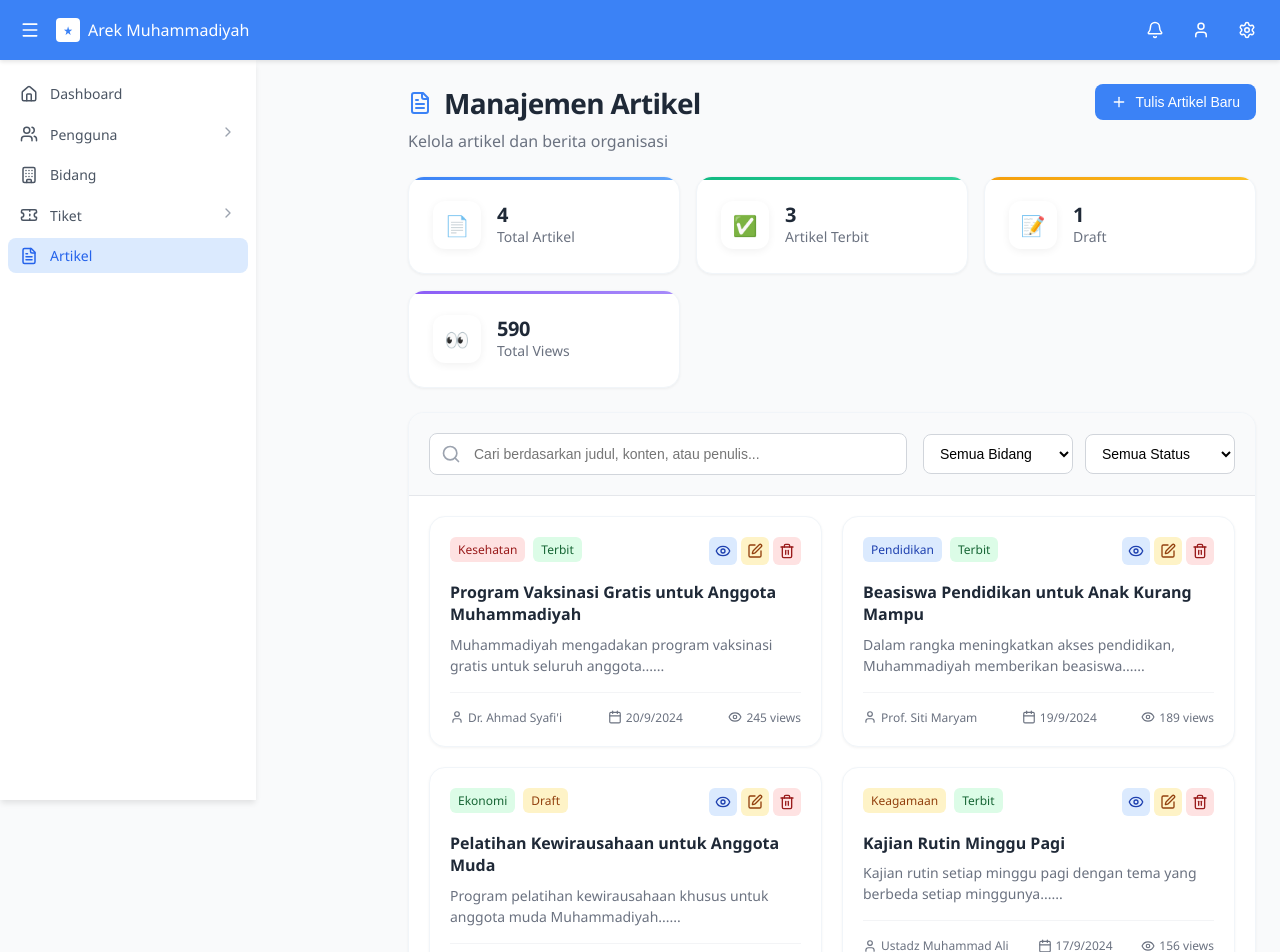
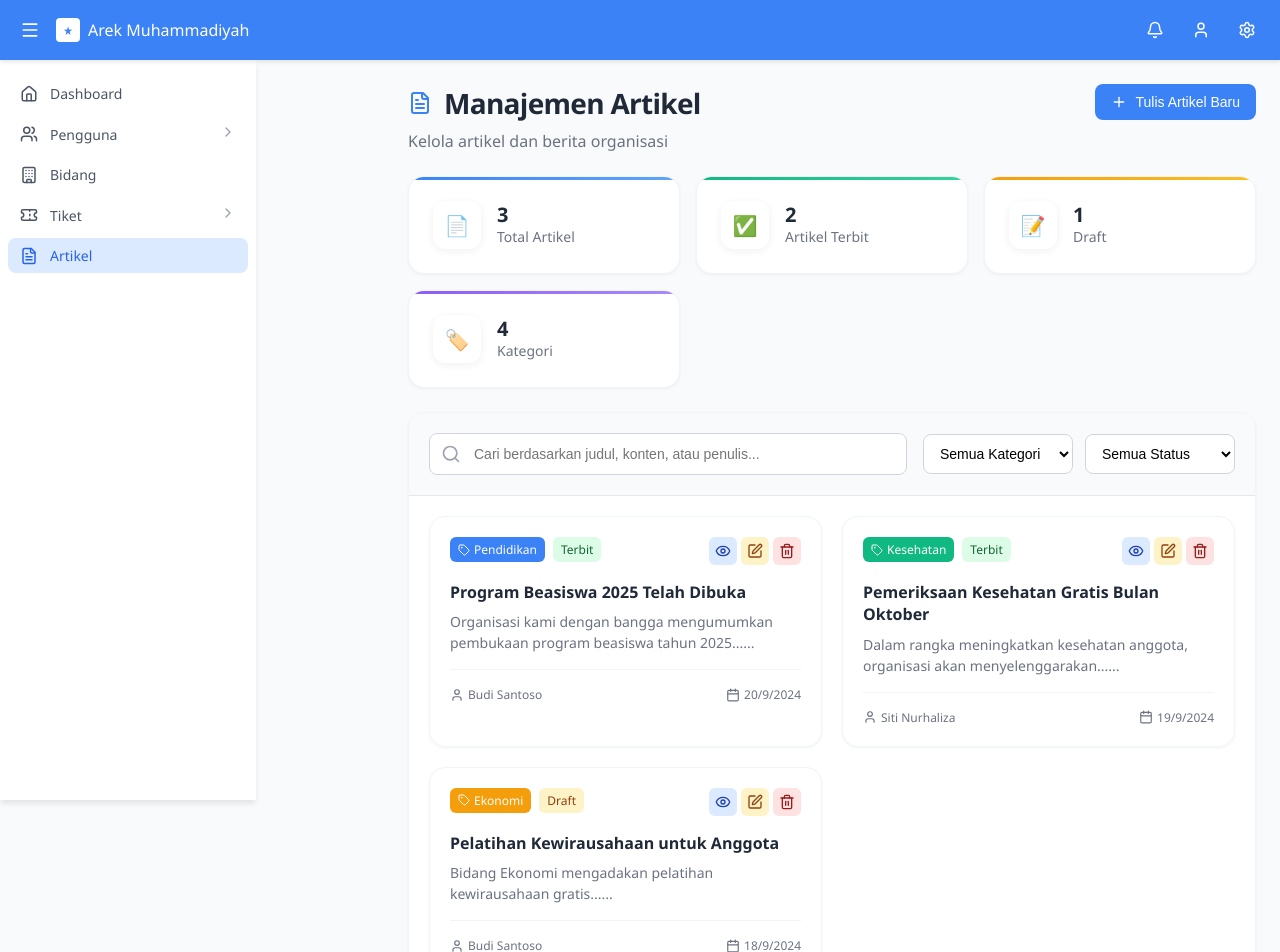
Before and after one commit to Lim018/arek-muhammadiyah-fe, a React (Create React App) app: page /artikel in a window 1280 px wide. Shown: the top 952 px of the page. Built offline with nearby package versions, Linux system fonts and the light colour scheme.

Commit message:
update ArtikelPage

```diff
--- a/src/pages/ArtikelPage.js
+++ b/src/pages/ArtikelPage.js
@@ -1,77 +1,105 @@
 import React, { useState, useEffect } from 'react';
 import Layout from '../components/Layout';
-import { FileText, Search, Plus, Edit, Trash2, Eye, Calendar, User } from 'lucide-react';
+import { FileText, Search, Plus, Edit, Trash2, Eye, Calendar, User, Tag } from 'lucide-react';
 import '../styles/CommonPages.css';
 
 const ArtikelPage = () => {
   const [searchTerm, setSearchTerm] = useState('');
   const [articles, setArticles] = useState([]);
   const [loading, setLoading] = useState(true);
-  const [selectedBidang, setSelectedBidang] = useState('semua');
+  const [selectedCategory, setSelectedCategory] = useState('semua');
   const [selectedStatus, setSelectedStatus] = useState('semua');
+  const [categories, setCategories] = useState([]);
 
   useEffect(() => {
-    // Simulasi loading data
+    fetchCategories();
+    fetchArticles();
+  }, []);
+
+  const fetchCategories = async () => {
+    try {
+      // TODO: Replace with actual API call
+      // const response = await fetch('http://localhost:3000/api/categories?active=true');
+      setCategories([
+        { id: 1, name: 'Pendidikan', color: '#3B82F6' },
+        { id: 2, name: 'Kesehatan', color: '#10B981' },
+        { id: 3, name: 'Ekonomi', color: '#F59E0B' },
+        { id: 4, name: 'Keagamaan', color: '#8B5CF6' },
+      ]);
+    } catch (error) {
+      console.error('Error fetching categories:', error);
+    }
+  };
+
+  const fetchArticles = async () => {
+    try {
+      // TODO: Replace with actual API call
+      // const response = await fetch('http://localhost:3000/api/articles');
+
       setTimeout(() => {
         setArticles([
           {
             id: 1,
-          title: 'Program Vaksinasi Gratis untuk Anggota Muhammadiyah',
-          content: 'Muhammadiyah mengadakan program vaksinasi gratis untuk seluruh anggota...',
-          bidang: 'Kesehatan',
-          author: 'Dr. Ahmad Syafi\'i',
-          publishDate: '2024-09-20',
-          status: 'published',
-          views: 245,
-          image: null
+            user_id: '081234567890',
+            category_id: 1,
+            title: 'Program Beasiswa 2025 Telah Dibuka',
+            slug: 'program-beasiswa-2025-telah-dibuka',
+            content: 'Organisasi kami dengan bangga mengumumkan pembukaan program beasiswa tahun 2025...',
+            feature_image: '/uploads/articles/beasiswa_2025.jpg',
+            is_published: true,
+            created_at: '2024-09-20',
+            updated_at: '2024-09-20',
+            user: { name: 'Budi Santoso' },
+            category: { name: 'Pendidikan', color: '#3B82F6' }
           },
           {
             id: 2,
-          title: 'Beasiswa Pendidikan untuk Anak Kurang Mampu',
-          content: 'Dalam rangka meningkatkan akses pendidikan, Muhammadiyah memberikan beasiswa...',
-          bidang: 'Pendidikan',
-          author: 'Prof. Siti Maryam',
-          publishDate: '2024-09-19',
-          status: 'published',
-          views: 189,
-          image: null
+            user_id: '081234567891',
+            category_id: 2,
+            title: 'Pemeriksaan Kesehatan Gratis Bulan Oktober',
+            slug: 'pemeriksaan-kesehatan-gratis-oktober',
+            content: 'Dalam rangka meningkatkan kesehatan anggota, organisasi akan menyelenggarakan...',
+            feature_image: '/uploads/articles/kesehatan_gratis.jpg',
+            is_published: true,
+            created_at: '2024-09-19',
+            updated_at: '2024-09-19',
+            user: { name: 'Siti Nurhaliza' },
+            category: { name: 'Kesehatan', color: '#10B981' }
           },
           {
             id: 3,
-          title: 'Pelatihan Kewirausahaan untuk Anggota Muda',
-          content: 'Program pelatihan kewirausahaan khusus untuk anggota muda Muhammadiyah...',
-          bidang: 'Ekonomi',
-          author: 'Ir. Fatimah Zahra',
-          publishDate: '2024-09-18',
-          status: 'draft',
-          views: 0,
-          image: null
-        },
-        {
-          id: 4,
-          title: 'Kajian Rutin Minggu Pagi',
-          content: 'Kajian rutin setiap minggu pagi dengan tema yang berbeda setiap minggunya...',
-          bidang: 'Keagamaan',
-          author: 'Ustadz Muhammad Ali',
-          publishDate: '2024-09-17',
-          status: 'published',
-          views: 156,
-          image: null
+            user_id: '081234567890',
+            category_id: 3,
+            title: 'Pelatihan Kewirausahaan untuk Anggota',
+            slug: 'pelatihan-kewirausahaan-anggota',
+            content: 'Bidang Ekonomi mengadakan pelatihan kewirausahaan gratis...',
+            feature_image: '/uploads/articles/pelatihan_wirausaha.jpg',
+            is_published: false,
+            created_at: '2024-09-18',
+            updated_at: '2024-09-18',
+            user: { name: 'Budi Santoso' },
+            category: { name: 'Ekonomi', color: '#F59E0B' }
           },
         ]);
         setLoading(false);
       }, 1000);
-  }, []);
+    } catch (error) {
+      console.error('Error fetching articles:', error);
+      setLoading(false);
+    }
+  };
 
   const filteredArticles = articles.filter(article => {
     const matchesSearch = article.title.toLowerCase().includes(searchTerm.toLowerCase()) ||
                          article.content.toLowerCase().includes(searchTerm.toLowerCase()) ||
-                         article.author.toLowerCase().includes(searchTerm.toLowerCase());
+                         article.user?.name.toLowerCase().includes(searchTerm.toLowerCase());
 
-    const matchesBidang = selectedBidang === 'semua' || article.bidang === selectedBidang;
-    const matchesStatus = selectedStatus === 'semua' || article.status === selectedStatus;
+    const matchesCategory = selectedCategory === 'semua' || article.category_id === parseInt(selectedCategory);
+    const matchesStatus = selectedStatus === 'semua' ||
+                         (selectedStatus === 'published' && article.is_published) ||
+                         (selectedStatus === 'draft' && !article.is_published);
 
-    return matchesSearch && matchesBidang && matchesStatus;
+    return matchesSearch && matchesCategory && matchesStatus;
   });
 
   const handleDelete = (id) => {
@@ -79,8 +107,6 @@ const ArtikelPage = () => {
       setArticles(articles.filter(a => a.id !== id));
     }
   };
-
-  const bidangOptions = ['Pendidikan', 'Kesehatan', 'Ekonomi', 'Keagamaan'];
 
   return (
     <Layout>
@@ -113,22 +139,22 @@ const ArtikelPage = () => {
           <div className="stat-card green">
             <div className="stat-icon">✅</div>
             <div className="stat-content">
-              <div className="stat-number">{articles.filter(a => a.status === 'published').length}</div>
+              <div className="stat-number">{articles.filter(a => a.is_published).length}</div>
               <div className="stat-description">Artikel Terbit</div>
             </div>
           </div>
           <div className="stat-card yellow">
             <div className="stat-icon">📝</div>
             <div className="stat-content">
-              <div className="stat-number">{articles.filter(a => a.status === 'draft').length}</div>
+              <div className="stat-number">{articles.filter(a => !a.is_published).length}</div>
               <div className="stat-description">Draft</div>
             </div>
           </div>
           <div className="stat-card purple">
-            <div className="stat-icon">👀</div>
+            <div className="stat-icon">🏷️</div>
             <div className="stat-content">
-              <div className="stat-number">{articles.reduce((sum, a) => sum + a.views, 0)}</div>
-              <div className="stat-description">Total Views</div>
+              <div className="stat-number">{categories.length}</div>
+              <div className="stat-description">Kategori</div>
             </div>
           </div>
         </div>
@@ -149,13 +175,13 @@ const ArtikelPage = () => {
               </div>
               <div className="filter-section">
                 <select
-                  value={selectedBidang}
-                  onChange={(e) => setSelectedBidang(e.target.value)}
+                  value={selectedCategory}
+                  onChange={(e) => setSelectedCategory(e.target.value)}
                   className="filter-select"
                 >
-                  <option value="semua">Semua Bidang</option>
-                  {bidangOptions.map(bidang => (
-                    <option key={bidang} value={bidang}>{bidang}</option>
+                  <option value="semua">Semua Kategori</option>
+                  {categories.map(category => (
+                    <option key={category.id} value={category.id}>{category.name}</option>
                   ))}
                 </select>
                 <select
@@ -181,23 +207,34 @@ const ArtikelPage = () => {
                 <div key={article.id} className="article-card">
                   <div className="article-header">
                     <div className="article-meta">
-                      <span className={`bidang-badge ${article.bidang.toLowerCase()}`}>
-                        {article.bidang}
+                      <span
+                        className="bidang-badge"
+                        style={{
+                          backgroundColor: article.category?.color || '#6b7280',
+                          color: 'white',
+                          display: 'flex',
+                          alignItems: 'center',
+                          gap: '4px'
+                        }}
+                      >
+                        <Tag size={12} />
+                        {article.category?.name || 'Tanpa Kategori'}
                       </span>
-                      <span className={`status-badge ${article.status === 'published' ? 'active' : 'inactive'}`}>
-                        {article.status === 'published' ? 'Terbit' : 'Draft'}
+                      <span className={`status-badge ${article.is_published ? 'active' : 'inactive'}`}>
+                        {article.is_published ? 'Terbit' : 'Draft'}
                       </span>
                     </div>
                     <div className="article-actions">
-                      <button className="action-btn view">
+                      <button className="action-btn view" title="Lihat">
                         <Eye size={16} />
                       </button>
-                      <button className="action-btn edit">
+                      <button className="action-btn edit" title="Edit">
                         <Edit size={16} />
                       </button>
                       <button
                         className="action-btn delete"
                         onClick={() => handleDelete(article.id)}
+                        title="Hapus"
                       >
                         <Trash2 size={16} />
                       </button>
@@ -213,18 +250,12 @@ const ArtikelPage = () => {
                     <div className="article-info">
                       <div className="article-author">
                         <User size={14} />
-                        <span>{article.author}</span>
+                        <span>{article.user?.name || 'Unknown'}</span>
                       </div>
                       <div className="article-date">
                         <Calendar size={14} />
-                        <span>{new Date(article.publishDate).toLocaleDateString('id-ID')}</span>
+                        <span>{new Date(article.created_at).toLocaleDateString('id-ID')}</span>
                       </div>
-                      {article.status === 'published' && (
-                        <div className="article-views">
-                          <Eye size={14} />
-                          <span>{article.views} views</span>
-                        </div>
-                      )}
                     </div>
                   </div>
                 </div>
```
Lines whose indentation alone changed are shown as unchanged.
